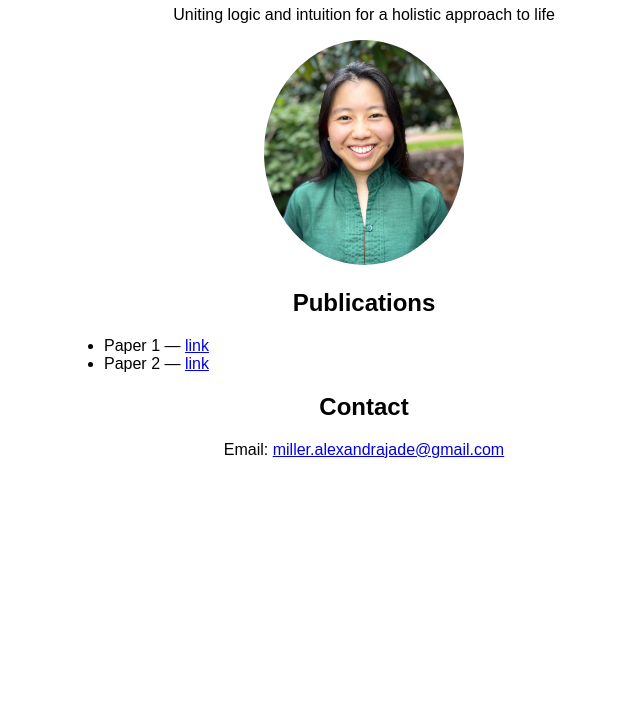
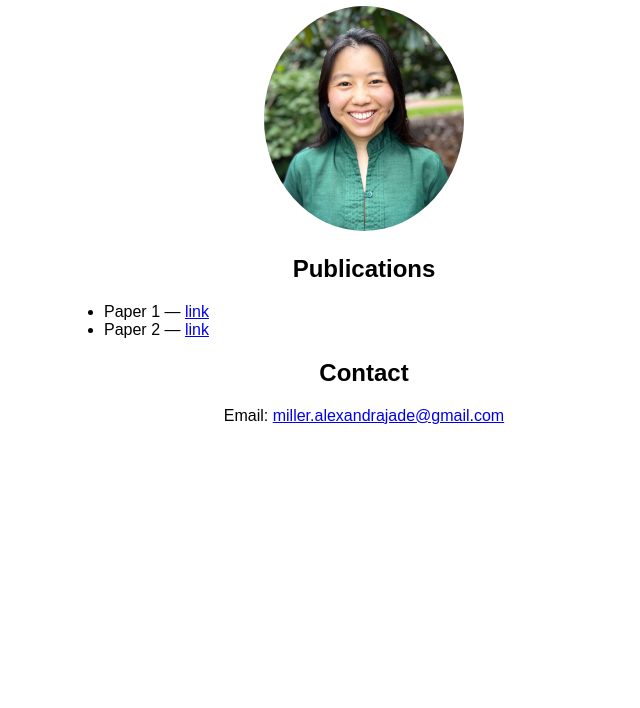
Before and after one commit to alexandrajmiller/.io, a plain HTML site: page index.html in a window 1280 px wide. Shown: the part 92-800 px from the top of the page, without its empty margins (276-916 px from the left). Drawn offline with Linux system fonts and the light colour scheme.

Commit message:
Update index.html

```diff
--- a/index.html
+++ b/index.html
@@ -5,7 +5,7 @@
   </head>
   <body style="font-family: Arial; max-width: 600px; margin: 40px auto; text-align: center;">
     <h1>Alexandra J. Miller</h1>
-    <p>Uniting logic and intuition for a holistic approach to life</p>
+    <p></p>
     <img src="alexandrajmiller2025.jpg" alt="My photo" style="max-width:200px;border-radius:50%;" />
     <h2>Publications</h2>
     <ul style="text-align:left;">
```
